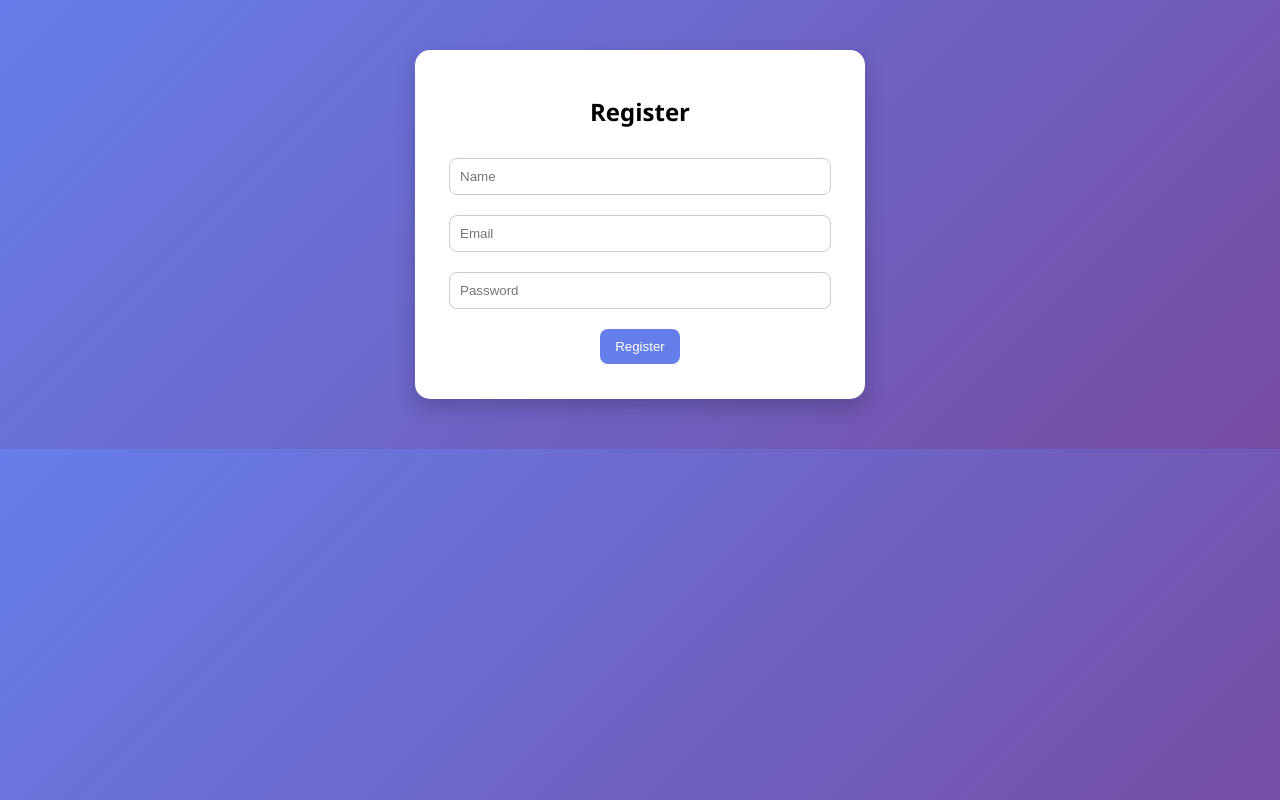
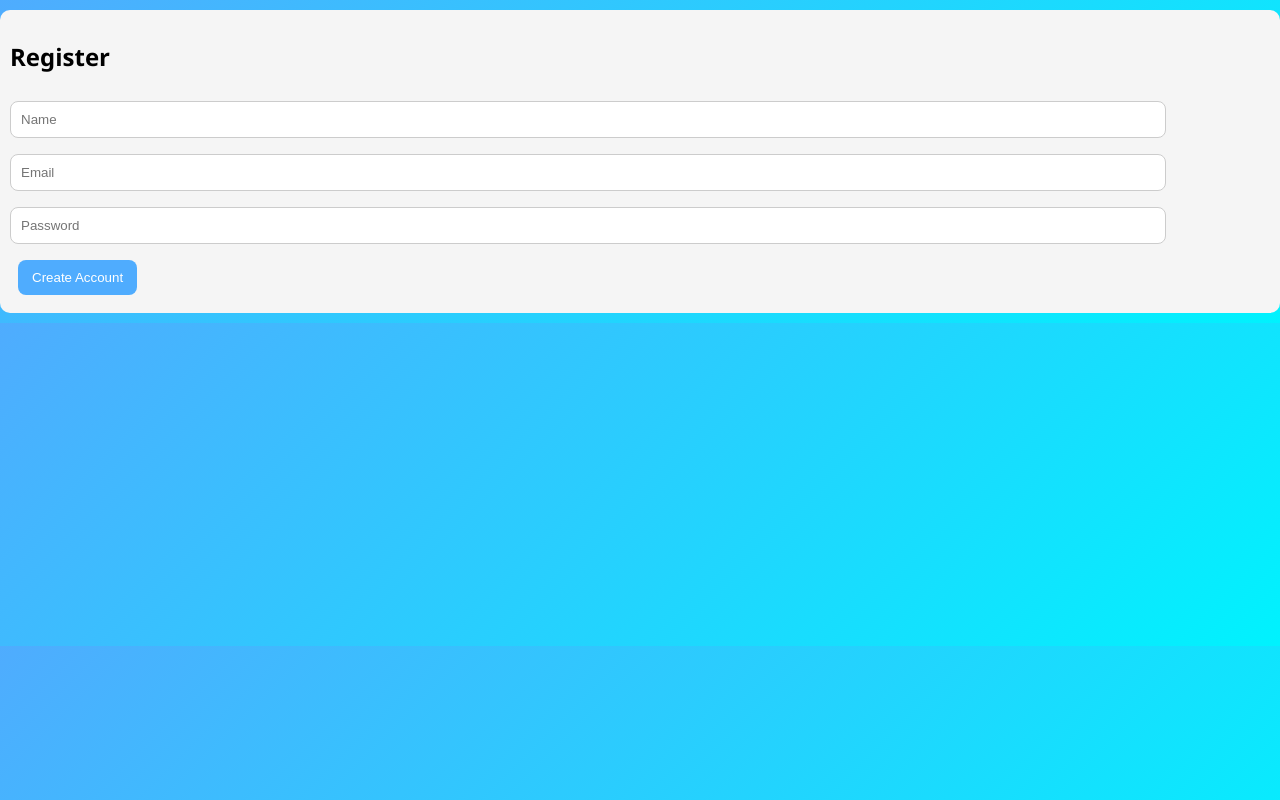
Before and after one commit to nitikamaan/ResolveX, a React (Create React App) app in the folder frontend/: page /register in a window 1280 px wide. Built offline with nearby package versions, Linux system fonts and the light colour scheme.

Commit message:
frontend changed

```diff
--- a/frontend/src/App.css
+++ b/frontend/src/App.css
@@ -1,50 +1,46 @@
 body {
   margin: 0;
   font-family: "Segoe UI", sans-serif;
-  background: linear-gradient(135deg, #667eea, #764ba2);
+  background: linear-gradient(135deg, #4facfe, #00f2fe);
 }
 
 .container {
-  width: 400px;
-  margin: 50px auto;
+  width: 420px;
+  margin: 40px auto;
+  background: white;
   padding: 25px;
-  background: white;
   border-radius: 15px;
-  box-shadow: 0 8px 20px rgba(0,0,0,0.2);
+  box-shadow: 0 10px 25px rgba(0,0,0,0.2);
   text-align: center;
 }
 
 input, select {
   width: 90%;
-  margin: 10px 0;
+  margin: 8px 0;
   padding: 10px;
   border-radius: 8px;
   border: 1px solid #ccc;
 }
 
 button {
-  margin: 10px;
-  padding: 10px 15px;
+  margin: 8px;
+  padding: 10px 14px;
   border: none;
   border-radius: 8px;
-  background: #667eea;
+  background: #4facfe;
   color: white;
   cursor: pointer;
   transition: 0.3s;
 }
 
 button:hover {
-  background: #5a67d8;
+  background: #0077ff;
 }
 
 .card {
-  background: #f9f9f9;
+  background: #f5f5f5;
   margin: 10px 0;
-  padding: 15px;
+  padding: 10px;
   border-radius: 10px;
   text-align: left;
 }
-
-.logout {
-  background: red;
-}
--- a/frontend/src/pages/Dashboard.js
+++ b/frontend/src/pages/Dashboard.js
@@ -1,6 +1,8 @@
 import { useEffect, useState } from "react";
 import axios from "axios";
 import "../App.css";
+
+const API = "https://resolvex-hiyn.onrender.com";
 
 export default function Dashboard() {
   const [grievances, setGrievances] = useState([]);
@@ -15,40 +17,35 @@ export default function Dashboard() {
 
   if (!token) window.location.href = "/login";
 
+  const headers = { Authorization: token };
+
   const fetchData = async () => {
-    const res = await axios.get("http://localhost:5000/api/grievances", {
-      headers: { Authorization: token }
-    });
+    const res = await axios.get(`${API}/api/grievances`, { headers });
     setGrievances(res.data);
   };
 
   const addGrievance = async () => {
-    await axios.post("http://localhost:5000/api/grievances", form, {
-      headers: { Authorization: token }
-    });
+    await axios.post(`${API}/api/grievances`, form, { headers });
     fetchData();
   };
 
   const deleteGrievance = async (id) => {
-    await axios.delete(`http://localhost:5000/api/grievances/${id}`, {
-      headers: { Authorization: token }
-    });
+    await axios.delete(`${API}/api/grievances/${id}`, { headers });
     fetchData();
   };
 
   const updateStatus = async (id) => {
-    await axios.put(
-      `http://localhost:5000/api/grievances/${id}`,
-      { status: "Resolved" },
-      { headers: { Authorization: token } }
-    );
+    await axios.put(`${API}/api/grievances/${id}`, {
+      status: "Resolved"
+    }, { headers });
+
     fetchData();
   };
 
   const searchGrievance = async () => {
     const res = await axios.get(
-      `http://localhost:5000/api/grievances/search?title=${search}`,
-      { headers: { Authorization: token } }
+      `${API}/api/grievances/search?title=${search}`,
+      { headers }
     );
     setGrievances(res.data);
   };
@@ -61,15 +58,31 @@ export default function Dashboard() {
     <div className="container">
       <h2>Dashboard</h2>
 
-      <input placeholder="Search" onChange={e => setSearch(e.target.value)} />
+      <button onClick={() => {
+        localStorage.removeItem("token");
+        window.location.href = "/";
+      }}>
+        Logout
+      </button>
+
+      <hr />
+
+      <input placeholder="Search"
+        onChange={e => setSearch(e.target.value)}
+      />
       <button onClick={searchGrievance}>Search</button>
 
-      <h3>Add Grievance</h3>
+      <h3>Submit Grievance</h3>
 
-      <input placeholder="Title" onChange={e => setForm({...form, title:e.target.value})}/>
-      <input placeholder="Description" onChange={e => setForm({...form, description:e.target.value})}/>
+      <input placeholder="Title"
+        onChange={e => setForm({ ...form, title: e.target.value })}
+      />
 
-      <select onChange={e => setForm({...form, category:e.target.value})}>
+      <input placeholder="Description"
+        onChange={e => setForm({ ...form, description: e.target.value })}
+      />
+
+      <select onChange={e => setForm({ ...form, category: e.target.value })}>
         <option>Academic</option>
         <option>Hostel</option>
         <option>Transport</option>
@@ -77,6 +90,8 @@ export default function Dashboard() {
       </select>
 
       <button onClick={addGrievance}>Submit</button>
+
+      <h3>All Grievances</h3>
 
       {grievances.map(g => (
         <div className="card" key={g._id}>
@@ -89,13 +104,6 @@ export default function Dashboard() {
           <button onClick={() => deleteGrievance(g._id)}>Delete</button>
         </div>
       ))}
-
-      <button className="logout" onClick={() => {
-        localStorage.removeItem("token");
-        window.location.href = "/";
-      }}>
-        Logout
-      </button>
     </div>
   );
 }
--- a/frontend/src/pages/Home.js
+++ b/frontend/src/pages/Home.js
@@ -6,7 +6,9 @@ export default function Home() {
 
   return (
     <div className="container">
-      <h1>Student Grievance System</h1>
+      <h1>ResolveX 🔥</h1>
+      <p>Student Grievance System</p>
+
       <button onClick={() => navigate("/login")}>Login</button>
       <button onClick={() => navigate("/register")}>Register</button>
     </div>
--- a/frontend/src/pages/Login.js
+++ b/frontend/src/pages/Login.js
@@ -1,19 +1,23 @@
 import { useState } from "react";
 import axios from "axios";
 import { useNavigate } from "react-router-dom";
-import "../App.css";
+
+const API = "https://resolvex-hiyn.onrender.com";
 
 export default function Login() {
   const [data, setData] = useState({ email: "", password: "" });
+
   const navigate = useNavigate();
 
   const handleSubmit = async () => {
     try {
-      const res = await axios.post("http://localhost:5000/api/login", data);
+      const res = await axios.post(`${API}/api/login`, data);
+
       localStorage.setItem("token", res.data.token);
+
       navigate("/dashboard");
-    } catch {
-      alert("Invalid login");
+    } catch (err) {
+      alert(err.response?.data?.msg || "Invalid login");
     }
   };
 
@@ -21,8 +25,13 @@ export default function Login() {
     <div className="container">
       <h2>Login</h2>
 
-      <input placeholder="Email" onChange={e => setData({...data, email:e.target.value})}/>
-      <input type="password" placeholder="Password" onChange={e => setData({...data, password:e.target.value})}/>
+      <input placeholder="Email"
+        onChange={e => setData({ ...data, email: e.target.value })}
+      />
+
+      <input type="password" placeholder="Password"
+        onChange={e => setData({ ...data, password: e.target.value })}
+      />
 
       <button onClick={handleSubmit}>Login</button>
     </div>
--- a/frontend/src/pages/Register.js
+++ b/frontend/src/pages/Register.js
@@ -1,31 +1,37 @@
 import { useState } from "react";
 import axios from "axios";
 import { useNavigate } from "react-router-dom";
-import "../App.css";
+
+const API = "https://resolvex-hiyn.onrender.com";
 
 export default function Register() {
-  const [data, setData] = useState({ name: "", email: "", password: "" });
+  const [data, setData] = useState({});
   const navigate = useNavigate();
 
-  const handleSubmit = async () => {
-    try {
-      await axios.post("http://localhost:5000/api/register", data);
-      alert("Registered Successfully");
-      navigate("/login");
-    } catch (err) {
-      alert(err.response?.data?.msg || "Error");
-    }
+  const register = async () => {
+    await axios.post(`${API}/api/register`, data);
+    navigate("/login");
   };
 
   return (
-    <div className="container">
-      <h2>Register</h2>
+    <div className="auth">
+      <div className="card">
+        <h2>Register</h2>
 
-      <input placeholder="Name" onChange={e => setData({...data, name:e.target.value})}/>
-      <input placeholder="Email" onChange={e => setData({...data, email:e.target.value})}/>
-      <input type="password" placeholder="Password" onChange={e => setData({...data, password:e.target.value})}/>
+        <input placeholder="Name"
+          onChange={e => setData({ ...data, name: e.target.value })}
+        />
 
-      <button onClick={handleSubmit}>Register</button>
+        <input placeholder="Email"
+          onChange={e => setData({ ...data, email: e.target.value })}
+        />
+
+        <input type="password" placeholder="Password"
+          onChange={e => setData({ ...data, password: e.target.value })}
+        />
+
+        <button onClick={register}>Create Account</button>
+      </div>
     </div>
   );
 }
```
Also changed, not shown: frontend/src/components/Header.js (added, +8 -0 lines), frontend/src/components/Sidebar.js (added, +14 -0 lines).
